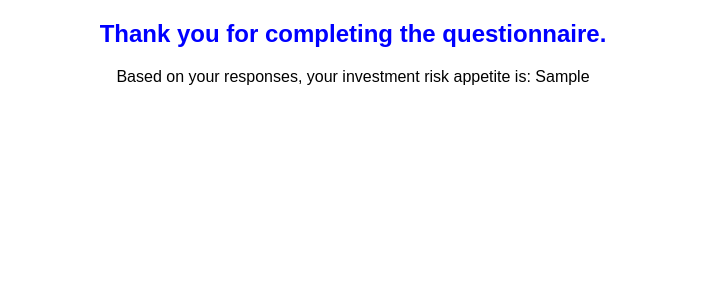
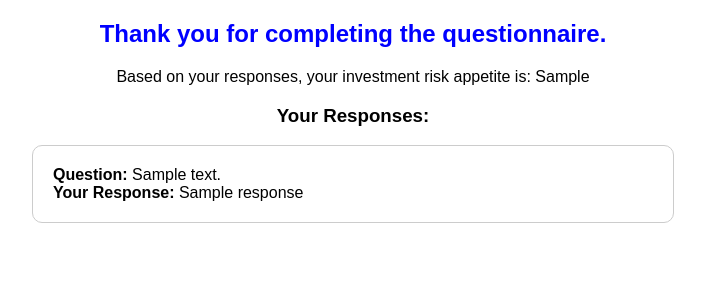
Before and after one commit to darylbart/Investement_risk_python, a Flask app: template templates/result.html in a window 1280 px wide. Shown: the top 300 px of the page, without its empty margins (287-992 px from the left). Run offline with Flask 3, Linux system fonts and the light colour scheme; the template is opened without the code that fills it: most values are stand-ins (such as "Sample title", 1, 10 or a date in 2020).

Commit message:
imporved results page

```diff
--- a/app.py
+++ b/app.py
@@ -27,16 +27,18 @@ def questions(num_questions):
         # Determine risk appetite based on user responses
         risk_appetite = determine_risk_appetite(user_responses, questions_data)
 
+        # Prepare data for template
+        user_responses_with_questions = [{'question': question, 'response': response} for question, response in zip(questions_data[:num_questions], user_responses)]
+
         # Write a detailed summary to a text file
         with open('summary.txt', 'w') as file:
             file.write('Risk Appetite: {}\n'.format(risk_appetite))
             file.write('User Responses:\n')
-            for i, (question, response) in enumerate(zip(questions_data[:num_questions], user_responses), start=1):
-                file.write('Question {}: {}\n'.format(i, question))
-                file.write('  User Response: {}\n'.format(response))
+            for i, (response) in enumerate(user_responses, start=1):
+                file.write('Question {}: {}\n'.format(i, response))
             file.write('Summary Numbers: {}\n'.format(", ".join(str(i) for i in user_responses)))
 
-        return render_template('result.html', risk_appetite=risk_appetite)
+        return render_template('result.html', risk_appetite=risk_appetite, user_responses_with_questions=user_responses_with_questions)
 
     return render_template('questions.html', num_questions=num_questions, questions=questions_data)
 
--- a/templates/result.html
+++ b/templates/result.html
@@ -1,3 +1,5 @@
+<!-- result.html -->
+
 <!DOCTYPE html>
 <html>
 <head>
@@ -18,10 +20,29 @@
             margin-bottom: 10px;
             text-align: center;
         }
+        .card {
+            border: 1px solid #ccc;
+            border-radius: 10px;
+            padding: 20px;
+            margin: 10px auto;
+            width: 80%;
+            max-width: 600px;
+            text-align: left;
+        }
     </style>
 </head>
 <body>
     <h2>Thank you for completing the questionnaire.</h2>
     <p>Based on your responses, your investment risk appetite is: {{ risk_appetite }}</p>
+
+    <h3>Your Responses:</h3>
+
+    {% for item in user_responses_with_questions %}
+        <div class="card">
+            <strong>Question:</strong> {{ item.question.text }}<br>
+            <strong>Your Response:</strong> {{ item.response }}
+        </div>
+    {% endfor %}
+
 </body>
 </html>
```
